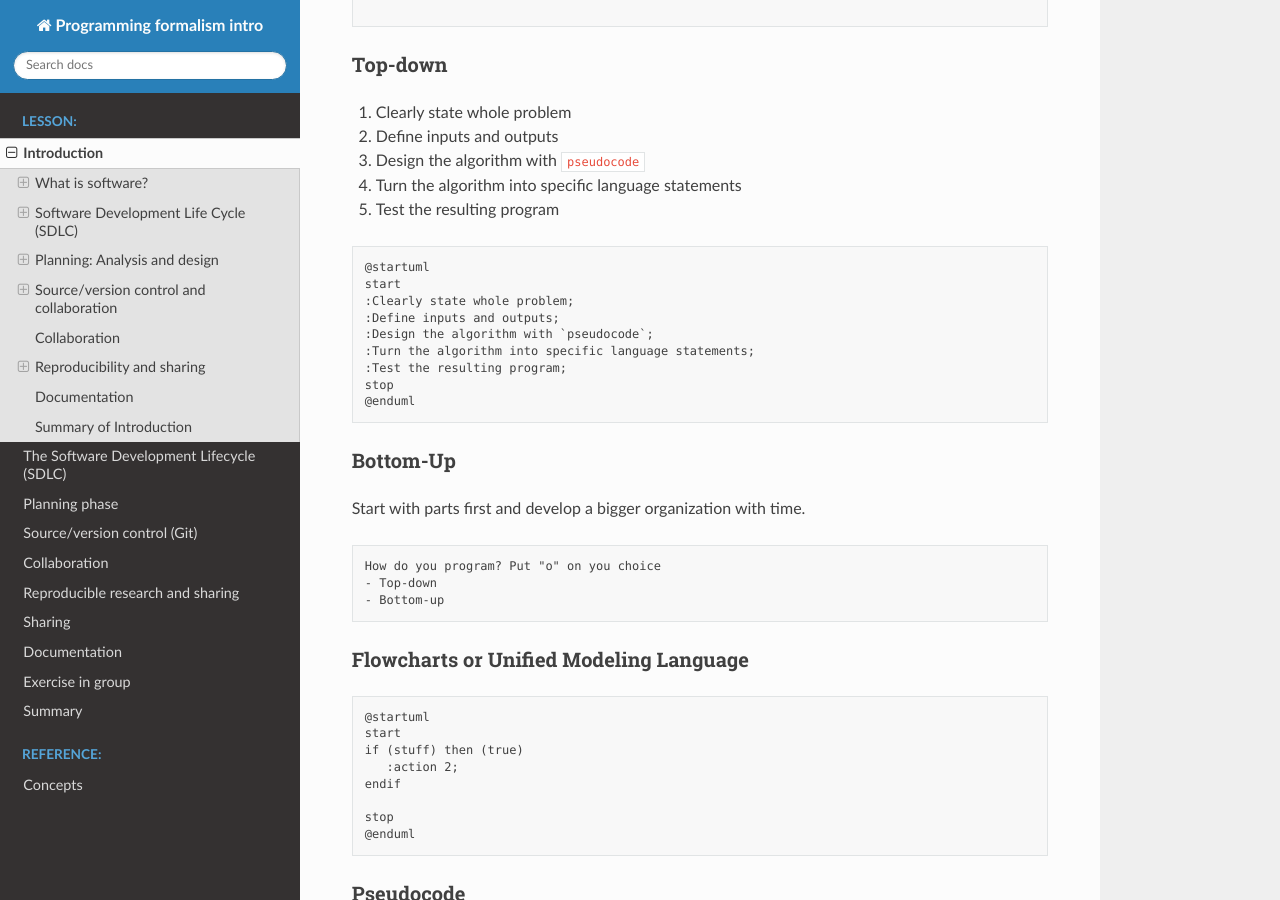
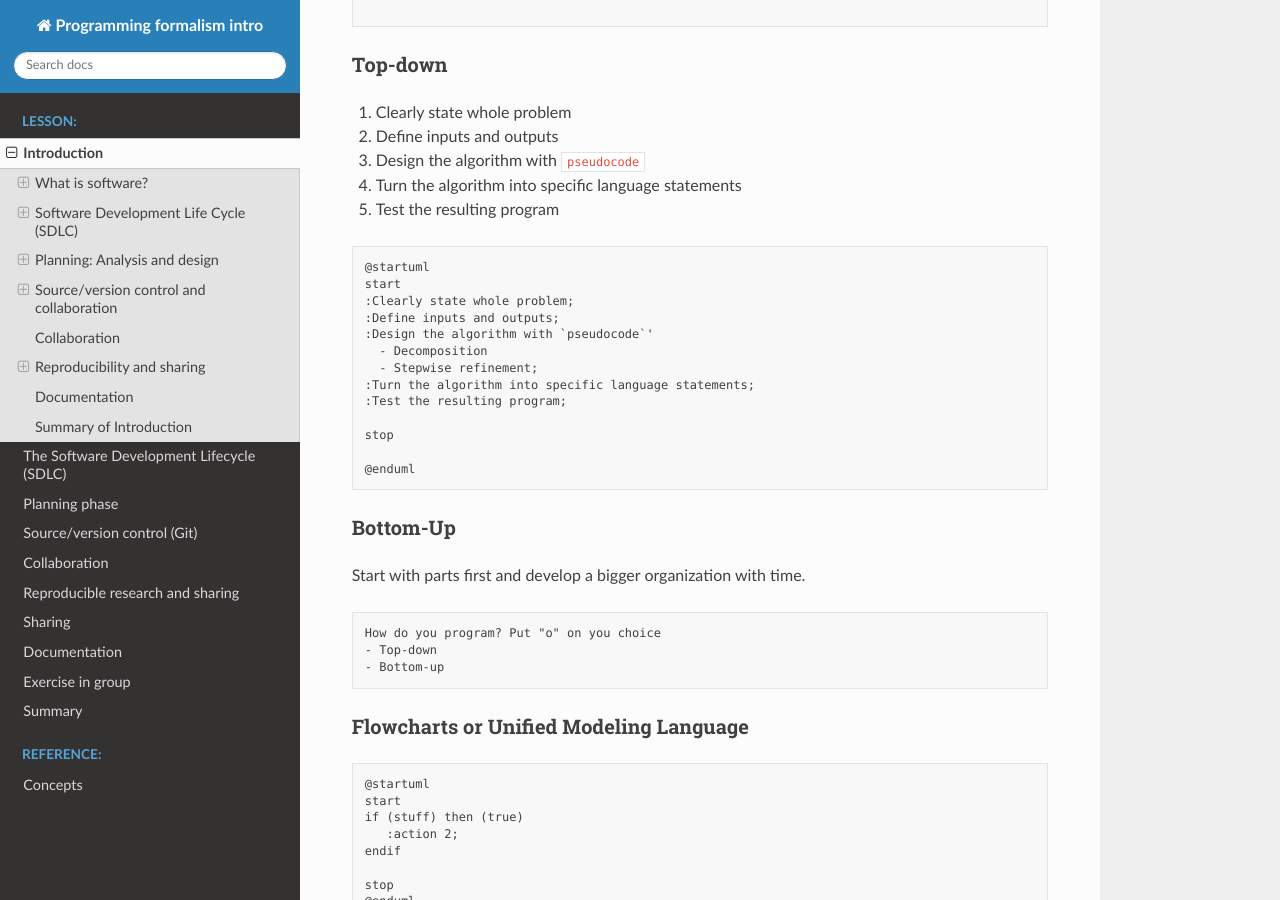
Before and after one commit to UPPMAX/programming_formalisms_intro, a Sphinx documentation site: the page built from doc/intro.md, in a window 1280 px wide and 900 px high, scrolled down 6465 px. Built offline with Sphinx 7.4.7 and the Read the Docs theme 2.0.0, drawn with Linux system fonts in a browser that asks for light colours; pages that are not in the unit, such as notebooks, are missing from menus.

Commit message:
uml Top down

````diff
--- a/doc/intro.md
+++ b/doc/intro.md
@@ -294,10 +294,14 @@ More about life cycles in next session and Day 3
 start
 :Clearly state whole problem;
 :Define inputs and outputs;
-:Design the algorithm with `pseudocode`;
+:Design the algorithm with `pseudocode`'
+  - Decomposition
+  - Stepwise refinement;
 :Turn the algorithm into specific language statements;
 :Test the resulting program;
+
 stop
+
 @enduml
 ```
 
````
